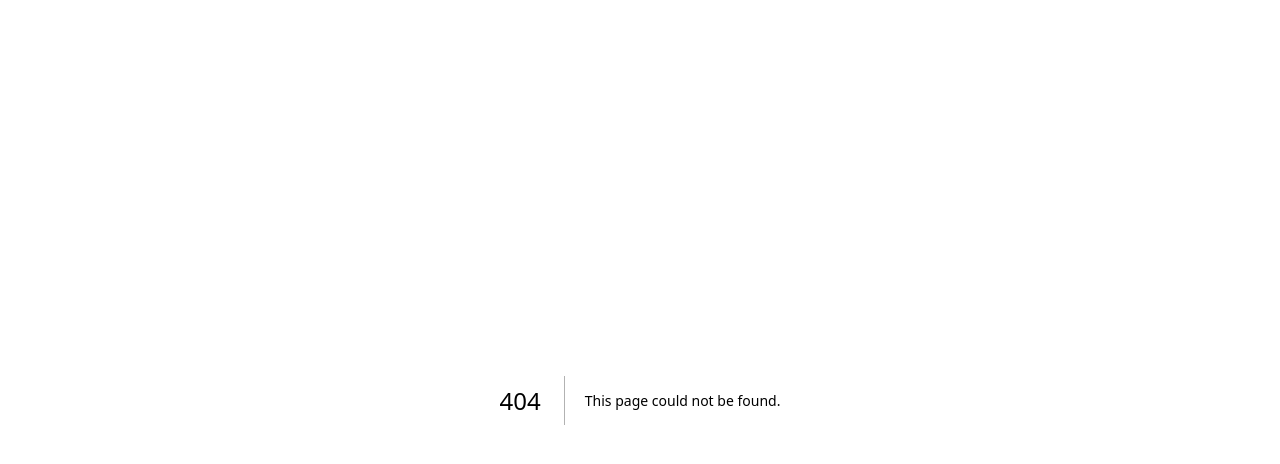
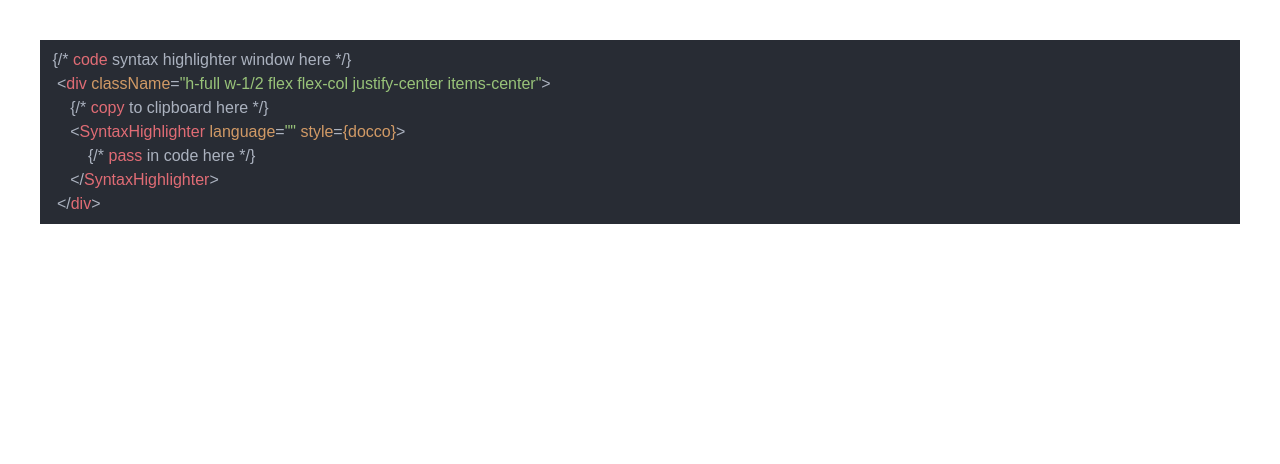
Before and after one commit to razorzero0/Personal-Blog-NEXTJS, a Next.js app: page /components/tes in a window 1280 px wide. Before the commit this address had no page. Shown: the top 464 px of the page. Built offline with nearby package versions, Linux system fonts and the light colour scheme.

Commit message:
add routing and navbar

```diff
--- a/next.config.js
+++ b/next.config.js
@@ -5,7 +5,7 @@ const nextConfig = {
     remotePatterns: [
       {
         protocol: "https",
-        hostname: "blog.hubspot.com",
+        hostname: "unsplash.com",
         // port: '',
         // pathname: '/account123/**',
       },
--- a/package.json
+++ b/package.json
@@ -9,13 +9,17 @@
     "lint": "next lint"
   },
   "dependencies": {
+    "@fortawesome/free-solid-svg-icons": "^6.4.0",
+    "@fortawesome/react-fontawesome": "^0.2.0",
     "autoprefixer": "10.4.14",
     "eslint": "8.39.0",
     "eslint-config-next": "13.3.2",
     "next": "13.3.2",
     "postcss": "8.4.23",
     "react": "18.2.0",
+    "react-copy-to-clipboard": "^5.1.0",
     "react-dom": "18.2.0",
+    "react-syntax-highlighter": "^15.5.0",
     "tailwindcss": "3.3.2"
   }
 }
--- /dev/null
+++ b/src/pages/Home.js
@@ -0,0 +1,3 @@
+export default function Home() {
+  return <>Home</>;
+}
--- /dev/null
+++ b/src/pages/components/Navbar.js
@@ -0,0 +1,45 @@
+import { FontAwesomeIcon } from "@fortawesome/react-fontawesome";
+import { faCircleDown, faSortDown } from "@fortawesome/free-solid-svg-icons";
+import { useState } from "react";
+import Link from "next/link";
+export function Navbar() {
+  const [rotate, setRotate] = useState(false);
+  return (
+    <>
+      <div className="flex fixed w-full justify-around py-3  items-center font-semibold">
+        <div>
+          <h1>Blog</h1>
+        </div>
+        <ul className="flex gap-8">
+          <li>
+            <Link href={"./Home"}> Home </Link>
+          </li>
+          <li
+            className="tes cursor-pointer "
+            onMouseEnter={() => setRotate(true)}
+            onMouseLeave={() => setRotate(false)}>
+            {" "}
+            Category
+            <FontAwesomeIcon
+              icon={faCircleDown}
+              className={
+                rotate == true ? "rotate-arrow ml-1" : "ml-1 duration-300 "
+              }
+            />
+            <div className="bg-slate-300 p-1 rounded-md ">
+              <li>javascript</li>
+              <li>php</li>
+            </div>
+          </li>
+          <li> About Us </li>
+        </ul>
+        <div>
+          <button className="w-24 h-10 rounded-lg bg-red-600 hover:bg-red-800 text-white">
+            {" "}
+            YouTube
+          </button>
+        </div>
+      </div>
+    </>
+  );
+}
--- /dev/null
+++ b/src/pages/components/tes.js
@@ -0,0 +1,25 @@
+import { useState } from "react";
+import CopyToClipboard from "react-copy-to-clipboard";
+import SyntaxHighlighter from "react-syntax-highlighter";
+import { atomOneDark } from "react-syntax-highlighter/dist/cjs/styles/hljs";
+export default function Tes() {
+  const [aku, setAku] = useState("yayan");
+  const a = [1, 2, 3];
+  const codeString = ` {/* code syntax highlighter window here */}
+  <div className="h-full w-1/2 flex flex-col justify-center items-center">
+     {/* copy to clipboard here */}
+     <SyntaxHighlighter language="" style={docco}>
+         {/* pass in code here */}
+     </SyntaxHighlighter>
+  </div>`;
+
+  return (
+    <>
+      <div className="h-full m-10 justify-center items-center">
+        <SyntaxHighlighter language="" style={atomOneDark}>
+          {codeString}
+        </SyntaxHighlighter>
+      </div>
+    </>
+  );
+}
--- a/src/pages/index.js
+++ b/src/pages/index.js
@@ -1,17 +1,10 @@
-import Image from "next/image";
-
+import Tes from "./components/tes";
+import { Navbar } from "./components/Navbar";
 export default function Home() {
   return (
     <>
-      <div className="grid-element">
-        <Image
-          src="https://blog.hubspot.com/hs-fs/hubfs/embed-codes.jpeg?width=595&height=400&name=embed-codes.jpeg"
-          fill
-          sizes="(max-width: 768px) 100vw,
-              (max-width: 1200px) 50vw,
-              33vw"
-          alt="img"
-        />
+      <div>
+        <Navbar />
       </div>
     </>
   );
--- a/src/styles/globals.css
+++ b/src/styles/globals.css
@@ -2,26 +2,17 @@
 @tailwind components;
 @tailwind utilities;
 
-:root {
-  --foreground-rgb: 0, 0, 0;
-  --background-start-rgb: 214, 219, 220;
-  --background-end-rgb: 255, 255, 255;
+* {
+  font-family: sans-serif;
+}
+.tes:hover > div {
+  @apply block absolute font-normal;
 }
 
-@media (prefers-color-scheme: dark) {
-  :root {
-    --foreground-rgb: 255, 255, 255;
-    --background-start-rgb: 0, 0, 0;
-    --background-end-rgb: 0, 0, 0;
-  }
+.tes > div {
+  @apply hidden;
 }
 
-body {
-  color: rgb(var(--foreground-rgb));
-  background: linear-gradient(
-      to bottom,
-      transparent,
-      rgb(var(--background-end-rgb))
-    )
-    rgb(var(--background-start-rgb));
+.rotate-arrow {
+  @apply duration-300 rotate-180;
 }
```
Also changed, not shown: 1 other file (tests, documents, lock files or other folders).
